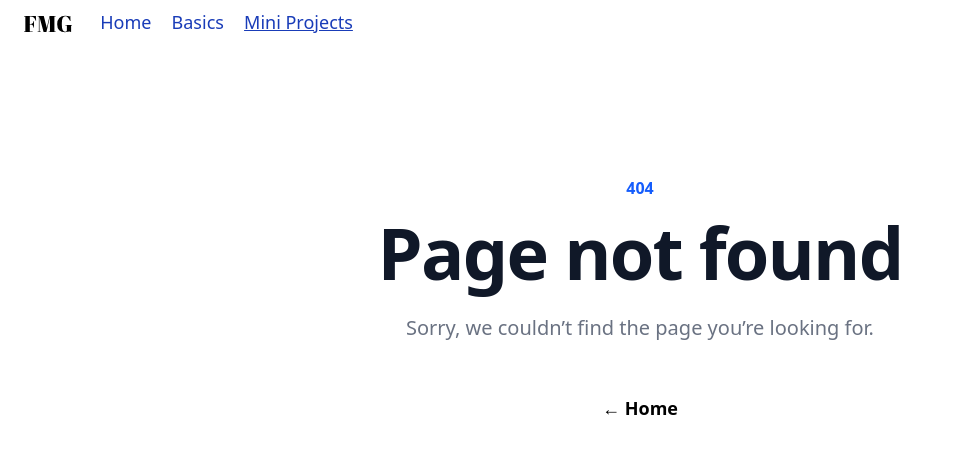
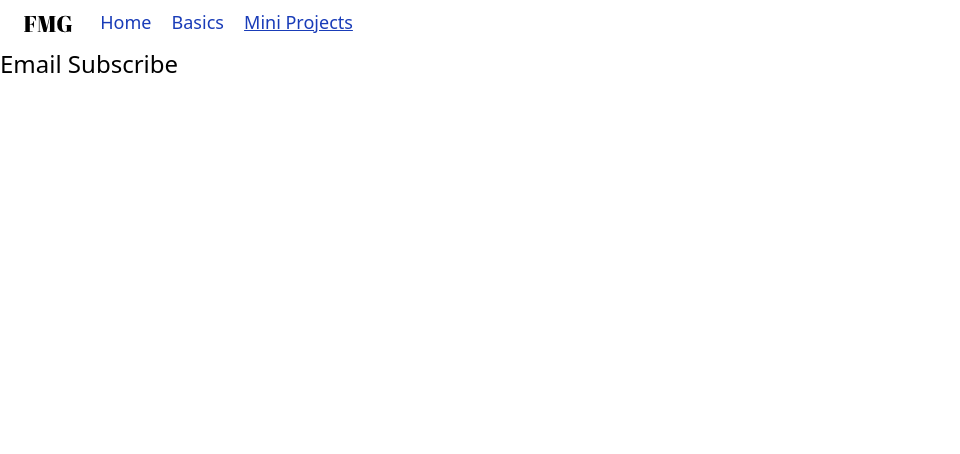
Before and after one commit to fahadkhan174/svelte, a SvelteKit app: page /mini-projects/email-subscribe in a window 1280 px wide. Before the commit this address had no page. Shown: the top 454 px of the page, without its empty margins (0-960 px from the left). Built offline with nearby package versions, Linux system fonts and the light colour scheme.

Commit message:
add email-subscribe link

```diff
--- /dev/null
+++ b/src/routes/mini-projects/email-subscribe/+page.svelte
@@ -0,0 +1,5 @@
+<svelte:head>
+	<title>Email Subscribe | Mini Projects</title>
+</svelte:head>
+
+<div class="text-2xl text-black">Email Subscribe</div>
```
